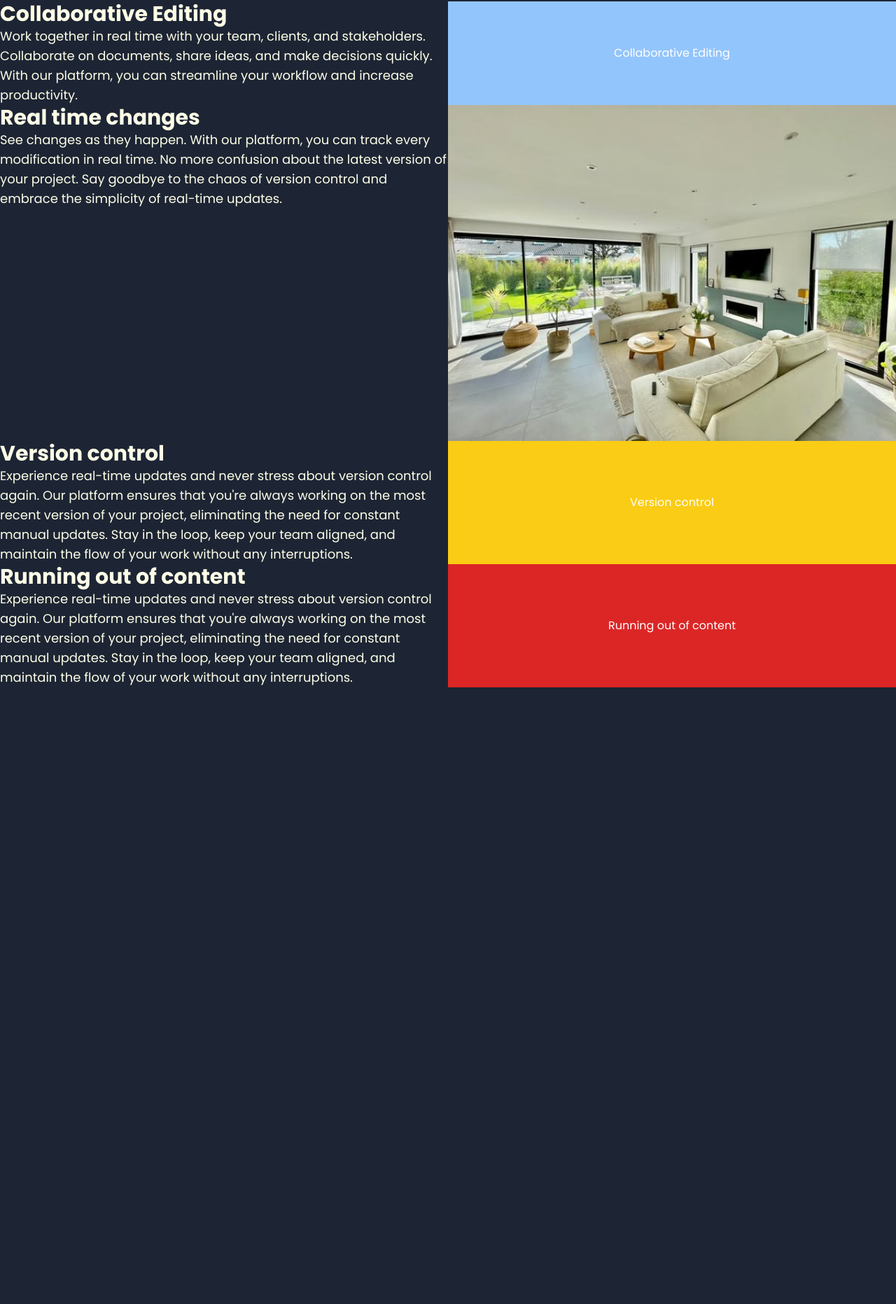
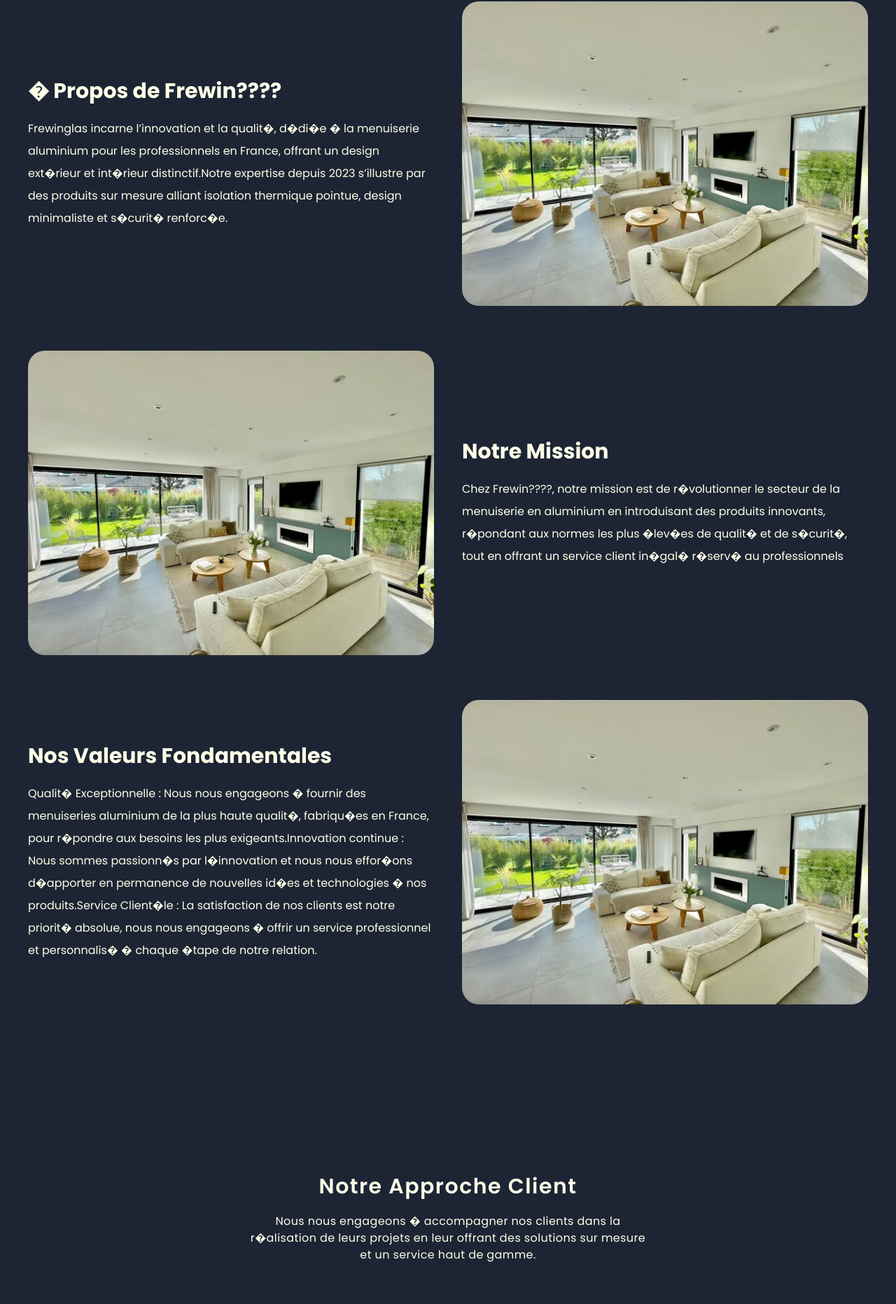
Before and after one commit to Adrien-legeleu/frewinglas, a Next.js app: page /about in a window 1280 px wide. Shown: the part 878-2741 px from the top of the page at 70% size. Before the commit the page ends 1860 px from the top, so only its background shows below. Built offline with nearby package versions, Linux system fonts and the light colour scheme; what @designbycode/tailwindcss-text-shadow would draw is missing.

Commit message:
frewinglas

```diff
--- a/app/about/page.tsx
+++ b/app/about/page.tsx
@@ -1,6 +1,7 @@
 "use client";
 
 import AboutGrid from "../components/About/AboutGrid";
+import Approach from "../components/About/Approach";
 import Landing from "../components/About/Landing";
 
 export default function page() {
@@ -8,6 +9,7 @@
     <div className="space-y-20">
       <Landing />
       <AboutGrid />
+      <Approach />
     </div>
   );
 }
--- a/app/components/About/AboutGrid.tsx
+++ b/app/components/About/AboutGrid.tsx
@@ -3,63 +3,69 @@
 
 const content = [
   {
-    title: "Collaborative Editing",
+    title: "� Propos de Frewin????",
     description:
-      "Work together in real time with your team, clients, and stakeholders. Collaborate on documents, share ideas, and make decisions quickly. With our platform, you can streamline your workflow and increase productivity.",
-    content: (
-      <div className="h-full w-full bg-blue-300 flex items-center justify-center text-white">
-        Collaborative Editing
-      </div>
-    ),
-  },
-  {
-    title: "Real time changes",
-    description:
-      "See changes as they happen. With our platform, you can track every modification in real time. No more confusion about the latest version of your project. Say goodbye to the chaos of version control and embrace the simplicity of real-time updates.",
+      "Frewinglas incarne l’innovation et la qualit�, d�di�e � la menuiserie aluminium pour les professionnels en France, offrant un design ext�rieur et int�rieur distinctif.Notre expertise depuis 2023 s’illustre par des produits sur mesure alliant isolation thermique pointue, design minimaliste et s�curit� renforc�e.",
     content: (
       <div className="h-full w-full  flex items-center justify-center text-white">
         <Image
           src={Img}
           width={300}
           height={300}
-          className="h-full w-full object-cover"
+          className="h-full w-full object-cover rounded-3xl"
           alt="linear board demo"
         />
       </div>
     ),
   },
   {
-    title: "Version control",
+    title: "Notre Mission",
     description:
-      "Experience real-time updates and never stress about version control again. Our platform ensures that you're always working on the most recent version of your project, eliminating the need for constant manual updates. Stay in the loop, keep your team aligned, and maintain the flow of your work without any interruptions.",
+      "Chez Frewin????, notre mission est de r�volutionner le secteur de la menuiserie en aluminium en introduisant des produits innovants, r�pondant aux normes les plus �lev�es de qualit� et de s�curit�, tout en offrant un service client in�gal� r�serv� au professionnels",
     content: (
-      <div className="h-full w-full bg-yellow-400 flex items-center justify-center text-white">
-        Version control
+      <div className="h-full w-full  flex items-center justify-center text-white">
+        <Image
+          src={Img}
+          width={300}
+          height={300}
+          className="h-full w-full object-cover rounded-3xl"
+          alt="linear board demo"
+        />
       </div>
     ),
   },
   {
-    title: "Running out of content",
+    title: "Nos Valeurs Fondamentales",
     description:
-      "Experience real-time updates and never stress about version control again. Our platform ensures that you're always working on the most recent version of your project, eliminating the need for constant manual updates. Stay in the loop, keep your team aligned, and maintain the flow of your work without any interruptions.",
+      "Qualit� Exceptionnelle : Nous nous engageons � fournir des menuiseries aluminium de la plus haute qualit�, fabriqu�es en France, pour r�pondre aux besoins les plus exigeants.Innovation continue : Nous sommes passionn�s par l�innovation et nous nous effor�ons d�apporter en permanence de nouvelles id�es et technologies � nos produits.Service Client�le : La satisfaction de nos clients est notre priorit� absolue, nous nous engageons � offrir un service professionnel et personnalis� � chaque �tape de notre relation.",
     content: (
-      <div className="h-full w-full bg-red-600 flex items-center justify-center text-white">
-        Running out of content
+      <div className="h-full w-full  flex items-center justify-center text-white">
+        <Image
+          src={Img}
+          width={300}
+          height={300}
+          className="h-full w-full object-cover rounded-3xl"
+          alt="linear board demo"
+        />
       </div>
     ),
   },
 ];
 export default function AboutGrid() {
   return (
-    <ul>
+    <ul className="px-10 space-y-16">
       {content.map((item, index) => (
         <li key={index}>
-          <div className="grid grid-cols-2">
-            <div>
+          <div className="grid grid-cols-2 items-center gap-10">
+            <div
+              className={`${index % 2 === 0 ? "order-1" : "order-2"} space-y-5`}
+            >
               <h1 className="text-3xl font-bold">{item.title}</h1>
-              <p className="text-lg">{item.description}</p>
+              <p className="leading-loose">{item.description}</p>
             </div>
-            {item.content}
+            <div className={`${index % 2 === 0 ? "order-2" : "order-1"}`}>
+              {item.content}
+            </div>
           </div>
         </li>
       ))}
--- /dev/null
+++ b/app/components/About/Approach.tsx
@@ -0,0 +1,54 @@
+export default function Approach() {
+  return (
+    <div className="h-screen px-10 items-center justify-center flex flex-col gap-5 py-32">
+      <h2 className="text-3xl tracking-wider font-semibold text-center">
+        Notre Approche Client
+      </h2>
+      <p className="max-w-xl text-center tracking-wide">
+        Nous nous engageons � accompagner nos clients dans la r�alisation de
+        leurs projets en leur offrant des solutions sur mesure et un service
+        haut de gamme.
+      </p>
+      <div className="grid grid-cols-3 pt-10 gap-5 ">
+        {ApproachList.map((item, index) => {
+          return (
+            <div className="w-full bg-[#181e2b] shadow-[0px_0px_15px_rgba(0,0,0,0.09)] p-10 rounded-3xl space-y-3 relative overflow-hidden">
+              <div className="w-24 h-24 bg-violet-500 rounded-full absolute -right-5 -top-7">
+                <p className="absolute bottom-6 left-7 text-white text-2xl">
+                  0{index + 1}
+                </p>
+              </div>
+              <div className="fill-violet-500 w-12">
+                <svg
+                  xmlns="http://www.w3.org/2000/svg"
+                  id="Layer_1"
+                  data-name="Layer 1"
+                  viewBox="0 0 24 24"
+                >
+                  <path d="m24,6.928v13.072h-11.5v3h5v1H6.5v-1h5v-3H0V4.5c0-1.379,1.122-2.5,2.5-2.5h12.98c-.253.295-.54.631-.856,1H2.5c-.827,0-1.5.673-1.5,1.5v14.5h22v-10.993l1-1.079Zm-12.749,3.094C19.058.891,19.093.855,19.11.838c1.118-1.115,2.936-1.113,4.052.002,1.114,1.117,1.114,2.936,0,4.052l-8.185,8.828c-.116,1.826-1.623,3.281-3.478,3.281h-5.59l.097-.582c.043-.257,1.086-6.16,5.244-6.396Zm2.749,3.478c0-1.379-1.122-2.5-2.5-2.5-2.834,0-4.018,3.569-4.378,5h4.378c1.378,0,2.5-1.121,2.5-2.5Zm.814-1.073l2.066-2.229c-.332-1.186-1.371-2.057-2.606-2.172-.641.749-1.261,1.475-1.817,2.125,1.117.321,1.998,1.176,2.357,2.277Zm.208-5.276c1.162.313,2.125,1.134,2.617,2.229l4.803-5.18c.737-.741.737-1.925.012-2.653-.724-.725-1.908-.727-2.637,0-.069.08-2.435,2.846-4.795,5.606Z"></path>
+                </svg>
+              </div>
+              <h1 className="font-bold text-xl">{item.title}</h1>
+              <p className="text-sm text-zinc-500 leading-6">{item.desc}</p>
+            </div>
+          );
+        })}
+      </div>
+    </div>
+  );
+}
+
+const ApproachList = [
+  {
+    title: "�coute Active",
+    desc: "Nous �coutons attentivement les besoins de nos clients pour garantir que nos solutions personnalis�es r�pondent � leurs attentes.",
+  },
+  {
+    title: "Expertise Technique",
+    desc: "Des produits fabriqu�s en France avec les normes de qualit� les plus �lev�es, garantissant une durabilit� exceptionnelle.",
+  },
+  {
+    title: "Engagement Continu",
+    desc: "Nous nous engageons � accompagner nos clients tout au long du processus, en assurant un suivi continu et un service apr�s-vente de qualit�.",
+  },
+];
```
